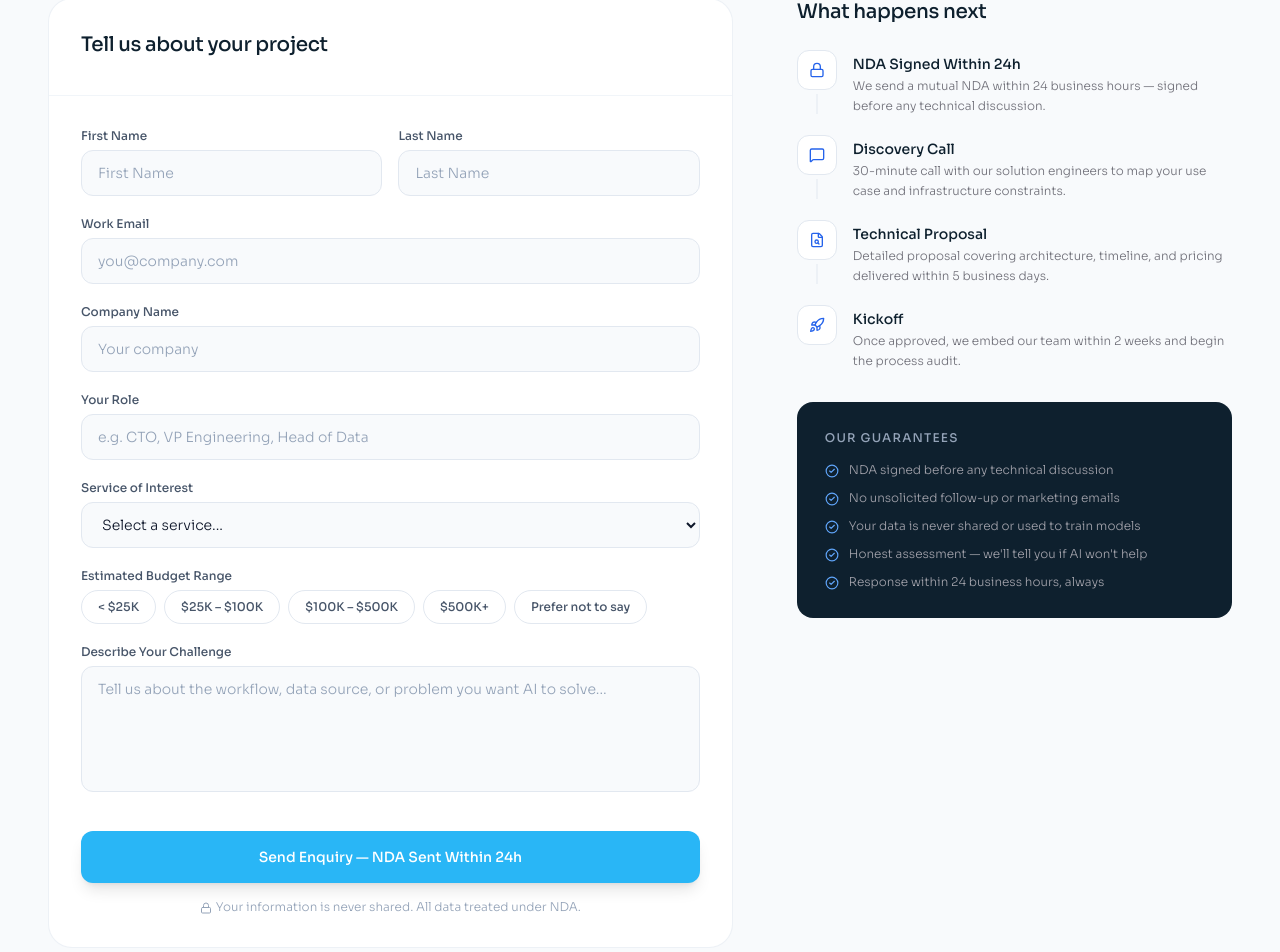
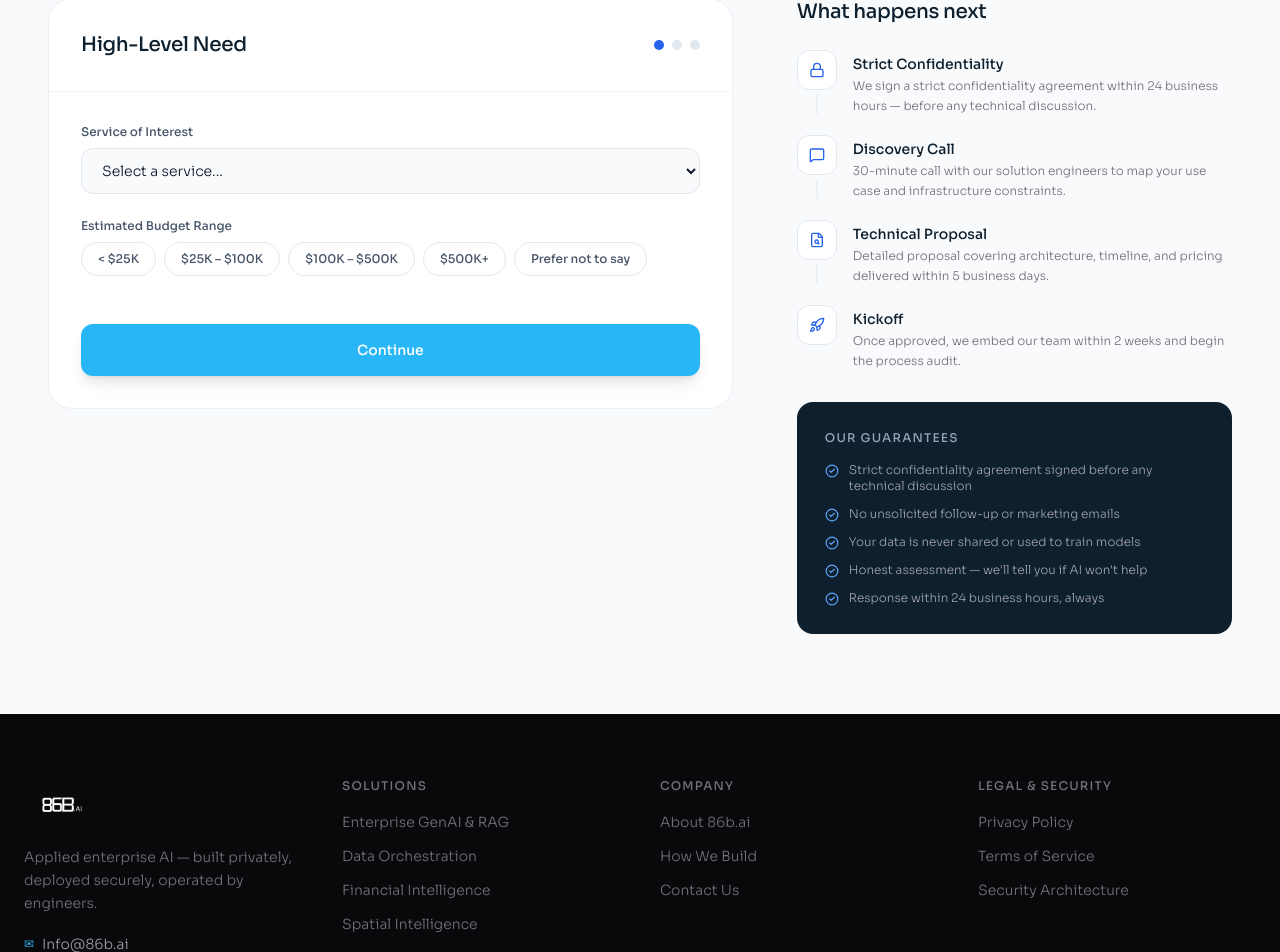
Before and after one commit to munishkdhiman/86bweb, a Next.js app: page /contact in a window 1280 px wide. Shown: the part 460-1412 px from the top of the page. Built offline with nearby package versions, Linux system fonts and the light colour scheme.

Commit message:
feat: complete Devil's Advocate UX and content audit fixes

```diff
--- a/src/app/about/page.tsx
+++ b/src/app/about/page.tsx
@@ -163,7 +163,7 @@ export default function AboutPage() {
 
             <div className="bg-[#0E202E] rounded-2xl p-8 text-white">
               <span className="text-xs font-semibold uppercase tracking-widest text-zinc-500">
-                What we are not
+                The Alternative to:
               </span>
               <ul className="mt-6 space-y-4">
                 {[
--- a/src/app/contact/page.tsx
+++ b/src/app/contact/page.tsx
@@ -17,13 +17,14 @@ const servicesList = [
 const budgets = ["< $25K", "$25K – $100K", "$100K – $500K", "$500K+", "Prefer not to say"];
 
 const nextSteps = [
-  { icon: Lock, title: "NDA Signed Within 24h", desc: "We send a mutual NDA within 24 business hours — signed before any technical discussion." },
+  { icon: Lock, title: "Strict Confidentiality", desc: "We sign a strict confidentiality agreement within 24 business hours — before any technical discussion." },
   { icon: MessageSquare, title: "Discovery Call", desc: "30-minute call with our solution engineers to map your use case and infrastructure constraints." },
   { icon: FileSearch, title: "Technical Proposal", desc: "Detailed proposal covering architecture, timeline, and pricing delivered within 5 business days." },
   { icon: Rocket, title: "Kickoff", desc: "Once approved, we embed our team within 2 weeks and begin the process audit." },
 ];
 
 export default function ContactPage() {
+  const [step, setStep] = useState(1);
   const [submitted, setSubmitted] = useState(false);
   const [submitting, setSubmitting] = useState(false);
   const [submitError, setSubmitError] = useState<string | null>(null);
@@ -74,14 +75,14 @@ export default function ContactPage() {
         <div className="relative max-w-7xl mx-auto px-6 lg:px-12">
           <div className="max-w-2xl">
             <span className="inline-block text-xs font-normal uppercase tracking-widest text-[#5A6A7A] mb-4">
-              <Lock className="inline w-3.5 h-3.5 mr-1" />NDA Protected · No Commitment Required
+              <Lock className="inline w-3.5 h-3.5 mr-1" />Strict Confidentiality · No Commitment Required
             </span>
             <h1 className="text-5xl md:text-6xl font-light text-[#0E202E] mb-5 leading-tight">
               Start your{" "}
               <span className="italic text-[#1F3249]">AI journey.</span>
             </h1>
             <p className="text-base text-zinc-500 leading-relaxed">
-              Tell us about your challenge. We&apos;ll review it, sign an NDA, and give you an honest technical assessment — no sales pitch, no commitment required.
+              Tell us about your challenge. We&apos;ll review it, establish strict confidentiality, and give you an honest technical assessment — no sales pitch, no commitment required.
             </p>
           </div>
         </div>
@@ -97,16 +98,58 @@ export default function ContactPage() {
                   <CheckCircle2 className="w-8 h-8 text-blue-600" />
                 </div>
                 <h2 className="text-2xl font-light text-[#0E202E] mb-3">Message received</h2>
-                <p className="text-base text-zinc-500 leading-relaxed max-w-sm mx-auto">We&apos;ll review your request and send an NDA within 24 business hours. Check your inbox.</p>
+                <p className="text-base text-zinc-500 leading-relaxed max-w-sm mx-auto">We&apos;ll review your request and send a confidentiality agreement within 24 business hours. Check your inbox.</p>
               </div>
             ) : (
               <form onSubmit={handleSubmit} className="bg-white rounded-3xl border border-slate-200/60 overflow-hidden">
-                <div className="p-8 border-b border-slate-100">
-                  <h2 className="text-xl font-medium text-[#0E202E] mb-1">Tell us about your project</h2>
+                <div className="p-8 border-b border-slate-100 flex items-center justify-between">
+                  <h2 className="text-xl font-medium text-[#0E202E]">
+                    {step === 1 ? 'High-Level Need' : step === 2 ? 'The Challenge' : 'Your Details'}
+                  </h2>
+                  <div className="flex gap-2">
+                    {[1, 2, 3].map((s) => (
+                      <div key={s} className={`w-2.5 h-2.5 rounded-full ${step === s ? 'bg-blue-600' : step > s ? 'bg-blue-200' : 'bg-slate-200'}`} />
+                    ))}
+                  </div>
+                </div>
 
+                <div className="p-8">
+                  {step === 1 && (
+                    <div className="space-y-6">
+                      {/* Service */}
+                      <div>
+                        <label className="block text-xs font-semibold text-slate-600 mb-2">Service of Interest</label>
+                        <select name="service" value={form.service} onChange={handleChange} required className="w-full px-4 py-3 rounded-xl border border-slate-200 bg-slate-50 text-sm text-slate-900 focus:outline-none focus:border-blue-400 focus:bg-white transition-all">
+                          <option value="">Select a service...</option>
+                          {servicesList.map((s) => <option key={s} value={s}>{s}</option>)}
+                        </select>
                       </div>
-                <div className="p-8 space-y-5">
-                  {/* Name */}
+                      {/* Budget */}
+                      <div>
+                        <label className="block text-xs font-semibold text-slate-600 mb-2">Estimated Budget Range</label>
+                        <div className="flex flex-wrap gap-2">
+                          {budgets.map((b) => (
+                            <button key={b} type="button" onClick={() => setForm((p) => ({ ...p, budget: b }))} className={`px-4 py-2 rounded-full text-xs font-semibold border transition-all ${form.budget === b ? "bg-blue-600 text-white border-blue-600 shadow-sm" : "bg-white text-slate-600 border-slate-200 hover:border-blue-300"}`}>
+                              {b}
+                            </button>
+                          ))}
+                        </div>
+                      </div>
+                    </div>
+                  )}
+
+                  {step === 2 && (
+                    <div className="space-y-6">
+                      {/* Message */}
+                      <div>
+                        <label className="block text-xs font-semibold text-slate-600 mb-2">Describe Your Challenge</label>
+                        <textarea name="message" required rows={6} value={form.message} onChange={handleChange} placeholder="Tell us about the workflow, data source, or problem you want AI to solve..." className="w-full px-4 py-3 rounded-xl border border-slate-200 bg-slate-50 text-sm text-slate-900 placeholder-slate-400 focus:outline-none focus:border-blue-400 focus:bg-white transition-all resize-none" />
+                      </div>
+                    </div>
+                  )}
+
+                  {step === 3 && (
+                    <div className="space-y-5">
                       <div className="grid grid-cols-2 gap-4">
                         {[{ name: "firstName", label: "First Name" }, { name: "lastName", label: "Last Name" }].map((f) => (
                           <div key={f.name}>
@@ -115,7 +158,6 @@ export default function ContactPage() {
                           </div>
                         ))}
                       </div>
-                  {/* Email + Company + Role */}
                       {[
                         { name: "email", label: "Work Email", type: "email", placeholder: "you@company.com" },
                         { name: "company", label: "Company Name", type: "text", placeholder: "Your company" },
@@ -126,48 +168,54 @@ export default function ContactPage() {
                           <input type={f.type} name={f.name} required={f.name !== "role"} value={form[f.name as keyof typeof form]} onChange={handleChange} placeholder={f.placeholder} className="w-full px-4 py-3 rounded-xl border border-slate-200 bg-slate-50 text-sm text-slate-900 placeholder-slate-400 focus:outline-none focus:border-blue-400 focus:bg-white transition-all" />
                         </div>
                       ))}
-                  {/* Service */}
-                  <div>
-                    <label className="block text-xs font-semibold text-slate-600 mb-1.5">Service of Interest</label>
-                    <select name="service" value={form.service} onChange={handleChange} className="w-full px-4 py-3 rounded-xl border border-slate-200 bg-slate-50 text-sm text-slate-900 focus:outline-none focus:border-blue-400 focus:bg-white transition-all">
-                      <option value="">Select a service...</option>
-                      {servicesList.map((s) => <option key={s} value={s}>{s}</option>)}
-                    </select>
                     </div>
-                  {/* Budget */}
-                  <div>
-                    <label className="block text-xs font-semibold text-slate-600 mb-1.5">Estimated Budget Range</label>
-                    <div className="flex flex-wrap gap-2">
-                      {budgets.map((b) => (
-                        <button key={b} type="button" onClick={() => setForm((p) => ({ ...p, budget: b }))} className={`px-4 py-2 rounded-full text-xs font-semibold border transition-all ${form.budget === b ? "bg-blue-600 text-white border-blue-600" : "bg-white text-slate-600 border-slate-200 hover:border-blue-300"}`}>
-                          {b}
-                        </button>
-                      ))}
+                  )}
                 </div>
-                  </div>
-                  {/* Message */}
-                  <div>
-                    <label className="block text-xs font-semibold text-slate-600 mb-1.5">Describe Your Challenge</label>
-                    <textarea name="message" required rows={5} value={form.message} onChange={handleChange} placeholder="Tell us about the workflow, data source, or problem you want AI to solve..." className="w-full px-4 py-3 rounded-xl border border-slate-200 bg-slate-50 text-sm text-slate-900 placeholder-slate-400 focus:outline-none focus:border-blue-400 focus:bg-white transition-all resize-none" />
-                  </div>
-                </div>
-                <div className="px-8 pb-8">
+
+                <div className="px-8 pb-8 pt-4">
                   {submitError && (
                     <div className="mb-4 px-4 py-3 rounded-xl bg-red-50 border border-red-200 text-xs text-red-600">
                       {submitError}
                     </div>
                   )}
+                  <div className="flex gap-3">
+                    {step > 1 && (
+                      <button
+                        type="button"
+                        onClick={() => setStep(step - 1)}
+                        className="px-6 py-4 rounded-xl bg-slate-100 hover:bg-slate-200 text-slate-700 text-sm font-semibold transition-all"
+                      >
+                        Back
+                      </button>
+                    )}
+                    {step < 3 ? (
+                      <button
+                        type="button"
+                        onClick={() => {
+                          if (step === 1 && !form.service) return; // Basic validation
+                          if (step === 2 && !form.message) return;
+                          setStep(step + 1);
+                        }}
+                        className="flex-1 py-4 rounded-xl bg-[#29B6F6] hover:bg-[#039BE5] text-white text-sm font-semibold shadow-lg transition-all"
+                      >
+                        Continue
+                      </button>
+                    ) : (
                       <button
                         type="submit"
                         disabled={submitting}
-                    className="w-full py-4 rounded-xl bg-[#29B6F6] hover:bg-[#039BE5] disabled:opacity-60 disabled:cursor-not-allowed text-white text-sm font-semibold shadow-lg transition-all"
+                        className="flex-1 py-4 rounded-xl bg-[#29B6F6] hover:bg-[#039BE5] disabled:opacity-60 disabled:cursor-not-allowed text-white text-sm font-semibold shadow-lg transition-all"
                       >
-                    {submitting ? 'Sending…' : 'Send Enquiry — NDA Sent Within 24h'}
+                        {submitting ? 'Sending…' : 'Send Enquiry'}
                       </button>
+                    )}
+                  </div>
+                  {step === 3 && (
                     <p className="text-center text-xs text-slate-400 font-light mt-4">
                       <Lock className="inline w-3 h-3 mr-1" />
-                    Your information is never shared. All data treated under NDA.
+                      Your information is never shared. All data treated under strict confidentiality.
                     </p>
+                  )}
                 </div>
               </form>
             )}
@@ -178,17 +226,17 @@ export default function ContactPage() {
             <div>
               <h3 className="text-xl font-medium text-[#0E202E] mb-6">What happens next</h3>
               <div className="space-y-5">
-                {nextSteps.map((step, i) => (
-                  <div key={step.title} className="flex items-start gap-4">
+                {nextSteps.map((s_item, i) => (
+                  <div key={s_item.title} className="flex items-start gap-4">
                     <div className="relative flex-shrink-0">
                       <div className="w-10 h-10 rounded-xl bg-white border border-slate-200 flex items-center justify-center">
-                        <step.icon className="w-4 h-4 text-blue-600" />
+                        <s_item.icon className="w-4 h-4 text-blue-600" />
                       </div>
                       {i < nextSteps.length - 1 && <div className="absolute top-full left-1/2 -translate-x-1/2 w-px h-5 bg-slate-200 mt-1" />}
                     </div>
                     <div className="pt-1">
-                      <div className="text-sm font-semibold text-[#0E202E] mb-0.5">{step.title}</div>
-                      <div className="text-xs text-zinc-500 leading-relaxed">{step.desc}</div>
+                      <div className="text-sm font-semibold text-[#0E202E] mb-0.5">{s_item.title}</div>
+                      <div className="text-xs text-zinc-500 leading-relaxed">{s_item.desc}</div>
                     </div>
                   </div>
                 ))}
@@ -198,7 +246,7 @@ export default function ContactPage() {
             <div className="bg-[#0E202E] rounded-2xl p-7 space-y-3">
               <div className="text-xs font-semibold text-slate-400 uppercase tracking-widest mb-4">Our Guarantees</div>
               {[
-                "NDA signed before any technical discussion",
+                "Strict confidentiality agreement signed before any technical discussion",
                 "No unsolicited follow-up or marketing emails",
                 "Your data is never shared or used to train models",
                 "Honest assessment — we'll tell you if AI won't help",
--- a/src/app/how-we-build/page.tsx
+++ b/src/app/how-we-build/page.tsx
@@ -47,14 +47,14 @@ const phases = [
     color: 'bg-emerald-600',
     icon: FlaskConical,
     description:
-      'Before production go-live, our red-team conducts systematic adversarial testing. Once the system passes our quality gates, we execute the secure migration into your production VPC, cloud account, or on-premise servers. We then hand over complete documentation, source code, and training for your internal team.',
+      'Before production go-live, our red-team conducts systematic adversarial testing. Once the system passes our quality gates, we execute the secure migration into your production VPC, cloud account, or on-premise servers. We then hand over complete documentation, source code, and training for your internal team, backed by optional ongoing Service Level Agreements (SLAs) for maintenance and upgrades.',
     deliverables: [
       'Red-team adversarial testing report',
       'Production VPC/Cloud deployment',
       'Complete source code handover',
       'Operational runbooks and documentation',
       'Internal team training sessions',
-      'Post-launch enterprise support included',
+      'Ongoing SLA & Managed Support Agreements',
     ],
     team: 'Security Engineer + ML Engineer + Lead Architect',
   },
@@ -168,7 +168,7 @@ export default function HowWeBuildPage() {
       <section className="bg-[#0E202E] py-16">
         <div className="max-w-4xl mx-auto px-6 text-center">
           <h2 className="text-2xl md:text-3xl font-light text-white mb-4">
-            Ready to start your Day 1 audit?
+            Ready to start your Phase 1 audit?
           </h2>
           <p className="text-zinc-400 mb-8">
             No commitment. All conversations are strictly confidential before we discuss any technical details.
--- a/src/app/page.tsx
+++ b/src/app/page.tsx
@@ -904,7 +904,7 @@ export default function HomePage() {
               Solution engineers,<br />not software licences.
             </motion.h2>
             <motion.p variants={fadeUp} custom={2} className="text-zinc-500 text-lg leading-relaxed">
-              We don&apos;t sell you a SaaS subscription and disappear. We embed our engineers inside your delivery team, build to your specifications, and leave you with full ownership.
+              We don&apos;t sell you a SaaS subscription and disappear. We embed our engineers inside your delivery team, build to your specifications, and leave you with full ownership — backed by optional post-launch Service Level Agreements (SLAs) for ongoing maintenance.
             </motion.p>
           </motion.div>
 
--- a/src/app/security/page.tsx
+++ b/src/app/security/page.tsx
@@ -8,7 +8,7 @@ const pillars = [
   { icon: Lock, title: 'Private VPC Deployment', desc: 'All AI systems can be deployed inside your own Virtual Private Cloud. No data transits through 86b.ai infrastructure in production.' },
   { icon: Shield, title: 'SOC 2-Ready Architecture', desc: 'Our deployment patterns follow SOC 2 Type II-aligned controls for security, availability, and confidentiality. Formal certification is pursued on a per-engagement basis.' },
   { icon: Server, title: 'On-Premise Options', desc: 'For clients with air-gapped or regulatory requirements, we support fully on-premise deployments with no external network dependency.' },
-  { icon: Eye, title: 'NDA Before Hello', desc: 'No technical discussion begins without a signed mutual NDA. Your project details, data schemas, and architecture are never disclosed.' },
+  { icon: Eye, title: 'Strict Confidentiality', desc: 'No technical discussion begins without a strict confidentiality agreement. Your project details, data schemas, and architecture are never disclosed.' },
 ];
 
 export default function SecurityPage() {
@@ -38,7 +38,7 @@ export default function SecurityPage() {
         </div>
         <div className="max-w-4xl mx-auto px-6 mt-12 p-8 rounded-2xl bg-[#0E202E] text-white">
           <h3 className="text-xl font-medium mb-3">Security questions?</h3>
-          <p className="text-white/70 text-sm leading-relaxed mb-4">For detailed security documentation, architecture diagrams, or penetration test reports, contact us. All materials shared under NDA.</p>
+          <p className="text-white/70 text-sm leading-relaxed mb-4">For detailed security documentation, architecture diagrams, or penetration test reports, contact us. All materials shared under strict confidentiality.</p>
           <a href="/contact" className="inline-flex items-center gap-2 px-5 py-2.5 rounded-xl bg-white text-[#0E202E] text-sm font-medium hover:bg-zinc-100 transition-colors">Request Security Documentation</a>
         </div>
       </section>
--- a/src/components/Footer.tsx
+++ b/src/components/Footer.tsx
@@ -20,7 +20,6 @@ const footerLinks = {
     { label: 'Privacy Policy', href: '/privacy' },
     { label: 'Terms of Service', href: '/terms' },
     { label: 'Security Architecture', href: '/security' },
-    { label: 'Download NDA Template', href: '/nda-template' },
   ],
 };
 
@@ -84,7 +83,7 @@ export default function Footer() {
         <div className="border-t border-zinc-700 mt-16 pt-8 flex flex-col gap-4">
           <div className="flex flex-col md:flex-row items-start md:items-center justify-between gap-3">
             <p className="text-xs text-zinc-400">
-              © {new Date().getFullYear()} 86b.ai. All rights reserved. All client engagements are protected under mutual NDA.
+              © {new Date().getFullYear()} 86b.ai. All rights reserved. All client engagements are protected under strict confidentiality.
             </p>
             <p className="text-xs text-zinc-500">
               Built with precision by Solution Engineers.
@@ -94,7 +93,7 @@ export default function Footer() {
             <p className="text-xs text-zinc-400 italic leading-relaxed">
               <span className="text-zinc-300 not-italic font-normal">Disclaimer: </span>
               All performance figures, timelines and capability metrics shown on this site are indicative estimates only.
-              Actual outcomes are confirmed following a detailed requirement analysis conducted under mutual NDA.
+              Actual outcomes are confirmed following a detailed requirement analysis conducted under strict confidentiality.
             </p>
           </div>
         </div>
```
Also changed, not shown: fix-encoding.js (added, +17 -0 lines), reorder.js (added, +78 -0 lines), replace.js (added, +32 -0 lines), src/app/services/page.tsx (+7 -1 lines). Lines whose indentation alone changed are shown as unchanged.
